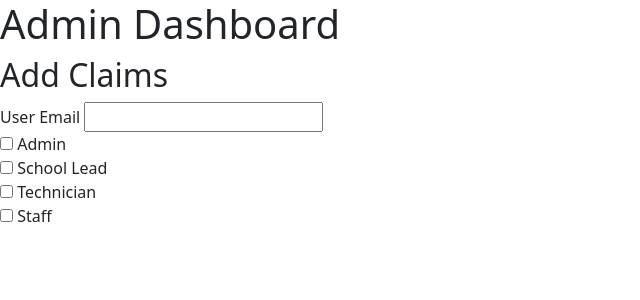
After one commit to Arivald8/assetmanager, a Django app: page /addclaims/ in a window 1280 px wide. The commit adds this page. Shown: the top 300 px of the page, without its empty margins (0-640 px from the left). Run offline with Django 3.2, Linux system fonts and the light colour scheme; data that the repository does not hold is empty.

Commit message:
Created admins.html to provide admins with a control dashboard. Added a simple form with checkboxes to add claims to a user into the admin dashboard. Only admins can access the dashboard.

```diff
--- a/wisf/assetmanager/authenticator.py
+++ b/wisf/assetmanager/authenticator.py
@@ -88,6 +88,32 @@ class Authenticator:
                 email=request.POST.get('email'),
                 password=request.POST.get('pass')
             )
+            auth.set_custom_user_claims(user['localId'],
+            {
+                'admin': False,
+                'school_lead': False,
+                'technician': False,
+                'staff': False,
+            })
         except:
             return [request, "registration.html"]
         return [request, "login.html"]
+
+    def user_logout(self, request):
+        try:
+            del request.session['idToken']
+            del request.session['uid']
+        except:
+            print("Error occured when logging out.")
+        return [request, "index.html"]
+
+    def add_user_claims(self, request):
+        try:
+            claims = auth.verify_id_token(request.session['idToken'])
+            print("DEBUGGER @@@@@@@@@@@@@@@@@@@@@@@@@")
+            print(request.POST.get('staff_claim'))
+            print("DEBUGGER END -------------------")
+            # auth.set_custom_user_claims(request.POST.get('username'), )
+        except:
+            pass
+        return [request, "admins.html"]
--- a/wisf/assetmanager/views.py
+++ b/wisf/assetmanager/views.py
@@ -29,6 +29,21 @@ def home_page(request):
     return render(request, 'index.html')
 
 
+def admin_dashboard(request):
+    claims = auth.verify_id_token(request.session['idToken'])
+    try:
+        if claims['admin'] is True:
+            return render(request, "admins.html")
+        else:
+            return render(request, "index.html", {'unauthorized': "Access Denied"})
+    except KeyError:
+        return render(request, "index.html", {'unauthorized': "Access Denied"})
+
+def post_admin_dashboard(request):
+    validation = Authenticator().add_user_claims(request)
+    return render(validation[0], validation[1])
+
+"""
 def add_admin_claim(request):
     user_id = request.session['uid']
     user_obj = auth.get_user(user_id)
@@ -46,8 +61,9 @@ def add_admin_claim(request):
     print("DEBUG 2 ============================")
     print(user_obj.custom_claims.get('admin'))
 
+    return render(request, "index.html")
+"""
 
-    return render(request, "index.html")
 
 def show_user_claims(request):
     claims = auth.verify_id_token(request.session['idToken'])
--- /dev/null
+++ b/wisf/templates/admins.html
@@ -0,0 +1,33 @@
+{% extends "base.html" %}
+
+{% block content %}
+
+<h1>Admin Dashboard</h1>
+
+<div id="add_claims_form">
+    <h2>Add Claims</h2>
+    <form id="add_claims" action="/addclaims/" method="post">
+        {% csrf_token %}
+        <!-- Username -->
+        <label for="user_email">User Email</label>
+        <input type='text' id="user_email">
+        <!-- Claims Selection-->
+        <div id="admin_claims">
+            <input type="checkbox" id="admin_claim" name="admin_claim">
+            <label for="admin_claim">Admin</label>
+        </div>
+        <div id="school_lead_claims">
+            <input type="checkbox" id="school_lead_claim" name="school_lead_claim">
+            <label for="school_lead_claim">School Lead</label>
+        </div>
+        <div id="technician_claims">
+            <input type="checkbox" id="technician_claim" name="technician_claim">
+            <label for="technician_claim">Technician</label>
+        </div>
+        <div id="staff_claims">
+            <input type="checkbox" id="staff_claim" name="staff_claim">
+            <label for="staff_claim">Staff</label>
+        </div>
+    </form>
+</div>
+{% endblock %}
--- a/wisf/wisf/urls.py
+++ b/wisf/wisf/urls.py
@@ -11,6 +11,8 @@ urlpatterns = [
     path('signup/', views.sign_up, name="signup"),
     path('logout/', views.logout, name="log"),
     path('postsignup/', views.post_sign_up),
-    path('customclaim/', views.add_admin_claim),
+    #path('customclaim/', views.add_admin_claim),
     path('showclaims/', views.show_user_claims),
+    path('admindash/', views.admin_dashboard),
+    path('addclaims/', views.post_admin_dashboard),
 ]
```
Also changed, not shown: wisf/templates/index.html (+7 -0 lines).
